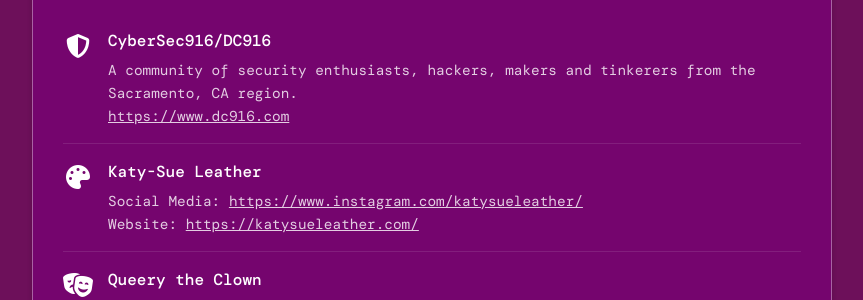
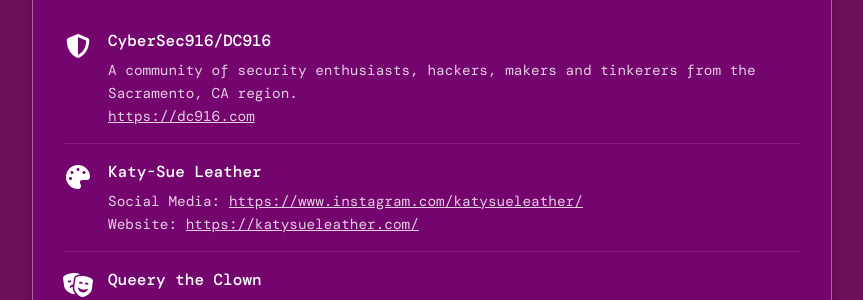
Before and after one commit to radicalkjax/blog, a Jekyll site: the page built from connections.html, in a window 1280 px wide. Shown: the part 805-1105 px from the top of the page, without its empty margins (208-1071 px from the left). Built offline with Jekyll 4.4.1, drawn with Linux system fonts in a browser that asks for light colours; some web fonts are replaced.

```diff
--- a/about/general.html
+++ b/about/general.html
@@ -46,7 +46,7 @@ custom_css: |
 
             <p>I've been known to break things from time to time. As well as building and modding whatever's needed to fit the job. Cars, tractors, industrial equipment, computers and general electronics are some of the things I've poked and prodded.</p>
 
-            <p>I run <a href="https://cybersac916.com" target="_blank">Cybersecurity Sacramento (@cybersac916) / DC916</a> to help connect the hackers and security enthusiasts of the greater Sacramento area. It's been fun watching the community grow. ❤</p>
+            <p>I run <a href="https://dc916.com" target="_blank">Cybersecurity Sacramento (@cybersac916) / DC916</a> to help connect the hackers and security enthusiasts of the greater Sacramento area. It's been fun watching the community grow. ❤</p>
         </div>
     </section>
 
--- a/connections.html
+++ b/connections.html
@@ -272,7 +272,7 @@ custom_css: |
                         <div class="network-info">
                             <div class="network-name">CyberSec916/DC916</div>
                             <div class="network-description">A community of security enthusiasts, hackers, makers and tinkerers from the Sacramento, CA region.</div>
-                            <div class="network-description"><a href="https://www.dc916.com" target="_blank">https://www.dc916.com</a></div>
+                            <div class="network-description"><a href="https://dc916.com" target="_blank">https://dc916.com</a></div>
                         </div>
                     </div>
 
```
